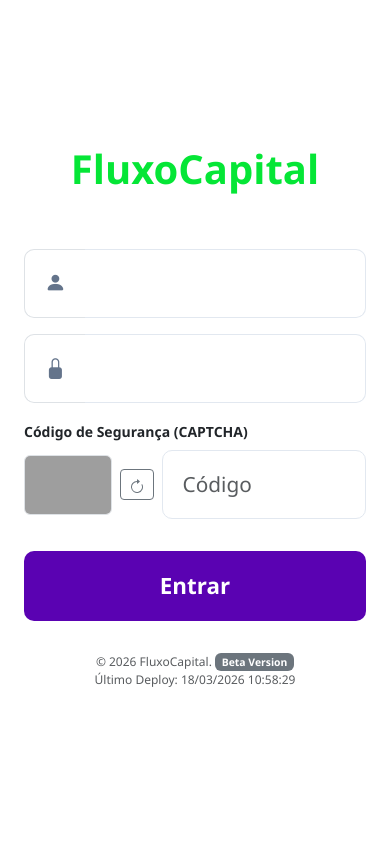
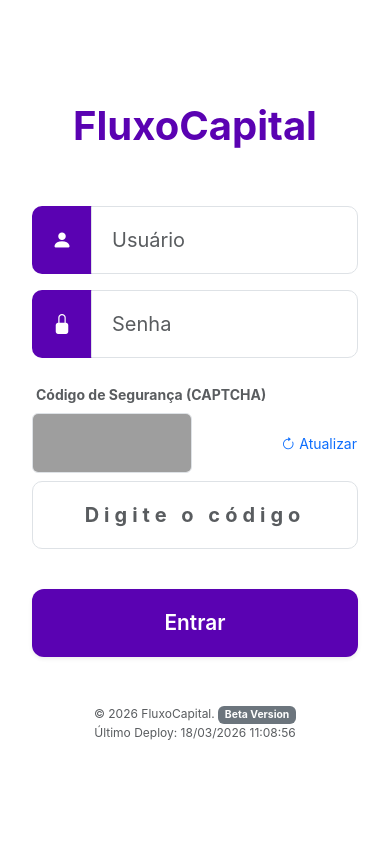
Before and after one commit to leoabvleo/fluxocapital_vercel, a Flask app: page /login in a window 390 px wide. Run offline with Flask 3, Linux system fonts and the light colour scheme; some libraries are stand-ins or nearby versions; grey boxes are pictures that could not be loaded.

Commit message:
style: Revamp login page aesthetics and responsiveness, and update deploy timestamp.

```diff
--- a/templates/base.html
+++ b/templates/base.html
@@ -267,7 +267,7 @@
         <div class="container text-center text-muted small">
             &copy; {{ now_year }} FluxoCapital. <span class="badge text-bg-secondary" style="font-size: 0.7rem;">Beta Version</span>
             <br>
-            <span style="font-size: 0.75rem;">Último Deploy: 18/03/2026 10:58:29</span>
+            <span style="font-size: 0.75rem;">Último Deploy: 18/03/2026 11:08:56</span>
         </div>
     </footer>
 
--- a/templates/login.html
+++ b/templates/login.html
@@ -3,84 +3,81 @@
 
 <head>
     <meta charset="UTF-8">
+    <meta name="viewport" content="width=device-width, initial-scale=1.0">
     <title>Login - FluxoCapital</title>
     <link href="https://cdn.jsdelivr.net/npm/bootstrap@5.3.0/dist/css/bootstrap.min.css" rel="stylesheet">
     <link rel="stylesheet" href="https://cdn.jsdelivr.net/npm/bootstrap-icons@1.11.3/font/bootstrap-icons.min.css">
     <style>
         body {
-            background: linear-gradient(135deg, #f0f2f5 0%, #e2e8f0 100%);
+            background-color: #f0f2f5;
             height: 100vh;
             display: flex;
             align-items: center;
             justify-content: center;
             margin: 0;
-            font-family: 'Segoe UI', Tahoma, Geneva, Verdana, sans-serif;
+            font-family: 'Inter', system-ui, -apple-system, sans-serif;
         }
 
         .login-card {
-            width: 90%;
+            width: 100%;
             max-width: 400px;
-            padding: 2.5rem;
+            padding: 40px 30px;
             border-radius: 20px;
-            background: rgba(255, 255, 255, 0.95);
-            backdrop-filter: blur(10px);
+            background: white;
             box-shadow: 0 15px 35px rgba(0, 0, 0, 0.1);
-            transition: transform 0.3s ease;
+            transition: all 0.3s ease;
         }
 
-        .login-card:hover {
-            transform: translateY(-5px);
+        .input-group-text {
+            background-color: rgb(90, 2, 178);
+            color: white;
+            border: none;
+            width: 50px;
+            justify-content: center;
+            border-radius: 10px 0 0 10px;
+        }
+
+        .form-control {
+            border: 1px solid #dee2e6;
+            padding: 12px 15px;
+            border-radius: 0 10px 10px 0;
+        }
+
+        #captcha-input {
+            border-radius: 10px;
+        }
+
+        .form-control:focus {
+            box-shadow: none;
+            border-color: rgb(90, 2, 178);
         }
 
         .btn-primary {
-            padding: 12px;
+            background-color: rgb(90, 2, 178);
+            border: none;
+            padding: 14px;
             font-weight: 600;
-            border-radius: 10px;
-            background: rgb(90, 2, 178);
-            border: none;
-            transition: all 0.3s ease;
+            border-radius: 12px;
+            transition: all 0.2s;
         }
 
         .btn-primary:hover {
-            background: rgb(70, 2, 140);
+            background-color: rgb(70, 2, 140);
+            transform: translateY(-1px);
             box-shadow: 0 5px 15px rgba(90, 2, 178, 0.3);
-        }
-
-        .form-control {
-            border-radius: 10px;
-            padding: 10px 15px;
-            border: 1px solid #e2e8f0;
-        }
-
-        .form-control:focus {
-            box-shadow: 0 0 0 3px rgba(90, 2, 178, 0.1);
-            border-color: rgb(90, 2, 178);
-        }
-
-        .input-group-text {
-            background-color: transparent;
-            border-right: none;
-            color: #64748b;
-            border-radius: 10px 0 0 10px;
-        }
-
-        .input-group .form-control {
-            border-left: none;
-            border-radius: 0 10px 10px 0;
         }
 
         .hp-field {
             display: none;
         }
 
-        /* Melhorias para Mobile - Ocupa a tela toda */
+        /* Responsividade para Celular - Ocupa a tela toda */
         @media (max-width: 576px) {
             body {
                 background: white;
             }
 
             .login-card {
-                width: 100%;
                 height: 100vh;
                 max-width: none;
                 border-radius: 0;
@@ -88,20 +85,21 @@
                 display: flex;
                 flex-direction: column;
                 justify-content: center;
-                padding: 1.5rem;
-                background: white;
-                backdrop-filter: none;
+                padding: 2rem;
             }
 
-            .form-control,
+            .form-control, .input-group-text {
+                padding: 18px 20px;
+                font-size: 1.25rem;
+            }
+
             .input-group-text {
-                padding: 18px 20px;
-                font-size: 1.3rem;
+                width: 60px;
             }
 
             .btn-primary {
                 padding: 18px;
-                font-size: 1.4rem;
+                font-size: 1.3rem;
                 margin-top: 1rem;
             }
 
@@ -114,25 +112,21 @@
                 width: 160px;
                 height: 60px;
             }
-
-            .text-muted {
-                margin-top: 2rem !important;
-            }
         }
     </style>
 </head>
 
 <body>
 
-    <div class="login-card">
-        <div class="text-center mb-4">
-            <h3 class="fw-bold" style="color: rgb(5, 230, 54);">FluxoCapital</h3>
+    <div class="login-card text-center">
+        <div class="mb-4">
+            <h3 class="fw-bold" style="color: rgb(90, 2, 178);">FluxoCapital</h3>
         </div>
 
         {% with messages = get_flashed_messages(with_categories=true) %}
         {% if messages %}
         {% for category, message in messages %}
-        <div class="alert alert-{{ category }} small py-2 text-center">{{ message }}</div>
+        <div class="alert alert-{{ category }} small py-2 text-center border-0 rounded-pill mb-3">{{ message }}</div>
         {% endfor %}
         {% endif %}
         {% endwith %}
@@ -142,50 +136,34 @@
                 <input type="text" name="email_api" autocomplete="off" tabindex="-1">
             </div>
 
-            <div class="mb-3">
-                <div class="input-group">
-                    <span class="input-group-text"><i class="bi bi-person-fill"></i></span>
-                    <input type="text" name="username" class="form-control" placeholder="" required
-                        aria-label="Usuário">
-                </div>
-            </div>
-            <div class="mb-3">
-                <div class="input-group">
-                    <span class="input-group-text"><i class="bi bi-lock-fill"></i></span>
-                    <input type="password" name="password" class="form-control" placeholder="" required
-                        aria-label="Senha">
-                </div>
+            <div class="input-group mb-3">
+                <span class="input-group-text"><i class="bi bi-person-fill"></i></span>
+                <input type="text" name="username" class="form-control" placeholder="Usuário" required aria-label="Usuário">
             </div>
 
-            <div class="mb-3">
-                <label class="form-label small fw-bold">Código de Segurança (CAPTCHA)</label>
-                <div class="d-flex align-items-center gap-2">
-                    <img src="{{ url_for('generate_captcha') }}" alt="Captcha" class="rounded border" id="captcha-img"
-                        width="120" height="40" style="image-rendering: -webkit-optimize-contrast;">
-                    <button type="button" class="btn btn-sm btn-outline-secondary"
-                        onclick="document.getElementById('captcha-img').src='{{ url_for('generate_captcha') }}?' + Math.random();"
-                        title="Atualizar Captcha">
-                        <svg xmlns="http://www.w3.org/2000/svg" width="16" height="16" fill="currentColor"
-                            class="bi bi-arrow-clockwise" viewBox="0 0 16 16">
-                            <path fill-rule="evenodd"
-                                d="M8 3a5 5 0 1 0 4.546 2.914.5.5 0 0 1 .908-.417A6 6 0 1 1 8 2v1z" />
-                            <path
-                                d="M8 4.466V.534a.25.25 0 0 1 .41-.192l2.36 1.966c.12.1.12.284 0 .384L8.41 4.658A.25.25 0 0 1 8 4.466z" />
-                        </svg>
-                    </button>
-                    <input type="text" name="captcha" class="form-control" placeholder="Código" required maxlength="3"
-                        autocomplete="off">
-                </div>
+            <div class="input-group mb-4">
+                <span class="input-group-text"><i class="bi bi-lock-fill"></i></span>
+                <input type="password" name="password" class="form-control" placeholder="Senha" required aria-label="Senha">
             </div>
 
-            <button type="submit" class="btn btn-primary w-100">Entrar</button>
+            <div class="mb-4 text-start">
+                <label class="form-label small fw-bold text-muted ms-1">Código de Segurança (CAPTCHA)</label>
+                <div class="d-flex align-items-center justify-content-between mb-2">
+                    <img src="{{ url_for('generate_captcha') }}" id="captcha-img" class="border rounded" alt="CAPTCHA" style="image-rendering: -webkit-optimize-contrast;">
+                    <button type="button" class="btn btn-sm btn-link text-decoration-none p-0" tabindex="-1" onclick="document.getElementById('captcha-img').src='{{ url_for('generate_captcha') }}?' + Math.random();">
+                        <i class="bi bi-arrow-clockwise"></i> Atualizar
+                    </button>
+                </div>
+                <input type="text" name="captcha" id="captcha-input" class="form-control text-center fw-bold" placeholder="Digite o código" required maxlength="3" style="letter-spacing: 5px;">
+            </div>
+
+            <button type="submit" class="btn btn-primary w-100 shadow-sm">Entrar</button>
         </form>
 
-        <div class="mt-4 text-center text-muted small" style="font-size: 0.75rem;">
-            &copy; {{ now_year }} FluxoCapital. <span class="badge text-bg-secondary" style="font-size: 0.65rem;">Beta
-                Version</span>
+        <div class="mt-5 text-muted tiny" style="font-size: 0.75rem;">
+            &copy; {{ now_year }} FluxoCapital. <span class="badge text-bg-secondary" style="font-size: 0.65rem;">Beta Version</span>
             <br>
-            Último Deploy: 18/03/2026 10:58:29
+            Último Deploy: 18/03/2026 11:08:56
         </div>
     </div>
 
```
